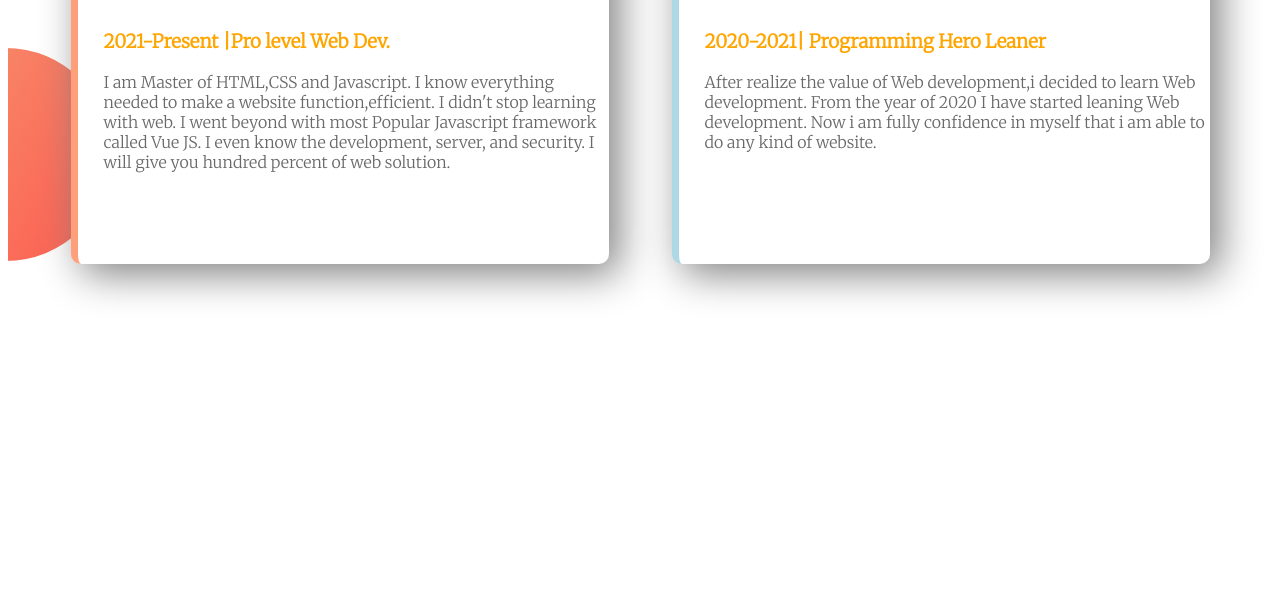
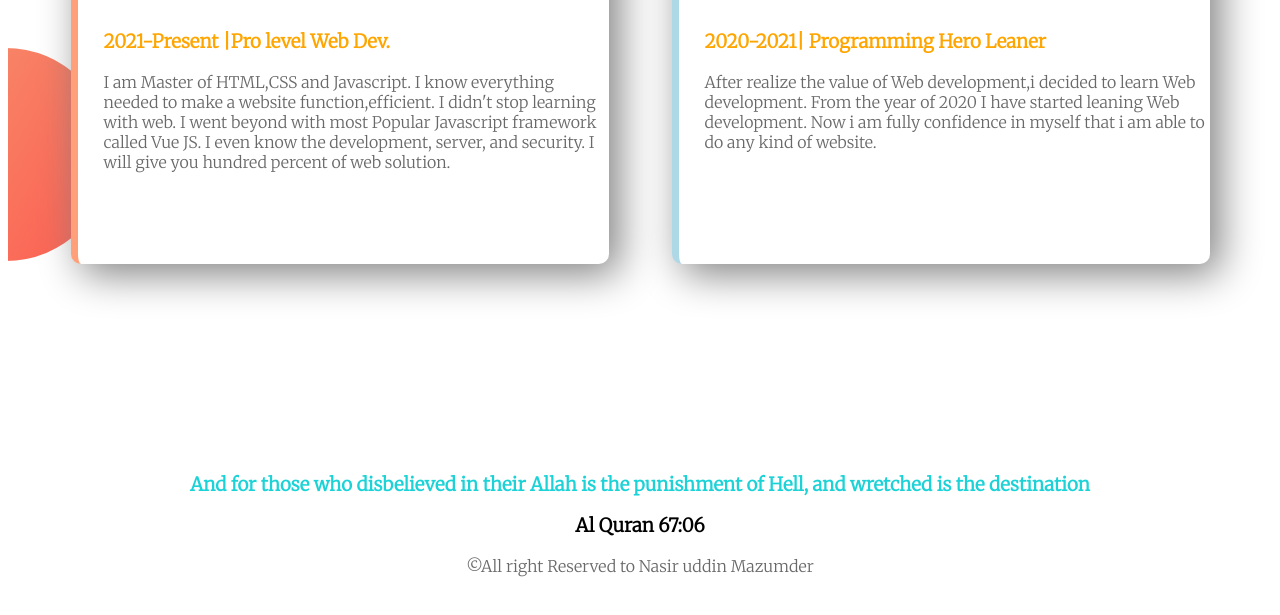
Before and after one commit to nasirmazumder/web-portfolio, a plain HTML site: page index.html in a window 1280 px wide. Shown: the part 1414-2029 px from the top of the page. Before the commit the page ends 1876 px from the top, so only its background shows below. Drawn offline with Linux system fonts and the light colour scheme.

Commit message:
creating footer

```diff
--- a/css/style.css
+++ b/css/style.css
@@ -77,3 +77,9 @@ body{
 #baby-web{
     border-left: 7px solid lightblue;
 }
+.middle{
+    text-align: center;
+}
+#extra-color{
+    color:#1BD2D7;
+}
--- a/index.html
+++ b/index.html
@@ -63,5 +63,19 @@
         </div>
 
     </section>
+    <section>
+        <div class="footer">
+
+                <h3 id="extra-color" class="middle">And for those who disbelieved in their Allah is the punishment of Hell, and wretched is the destination</h3>
+                <h3 class="middle"> Al Quran 67:06</h3>
+              </div>
+
+
+
+                <p class="middle">&copy;All right Reserved to Nasir uddin Mazumder</p>
+
+
+        </section>
+
 </body>
 </html>
```
Also changed, not shown: css/my.css (line endings or trailing spaces).
